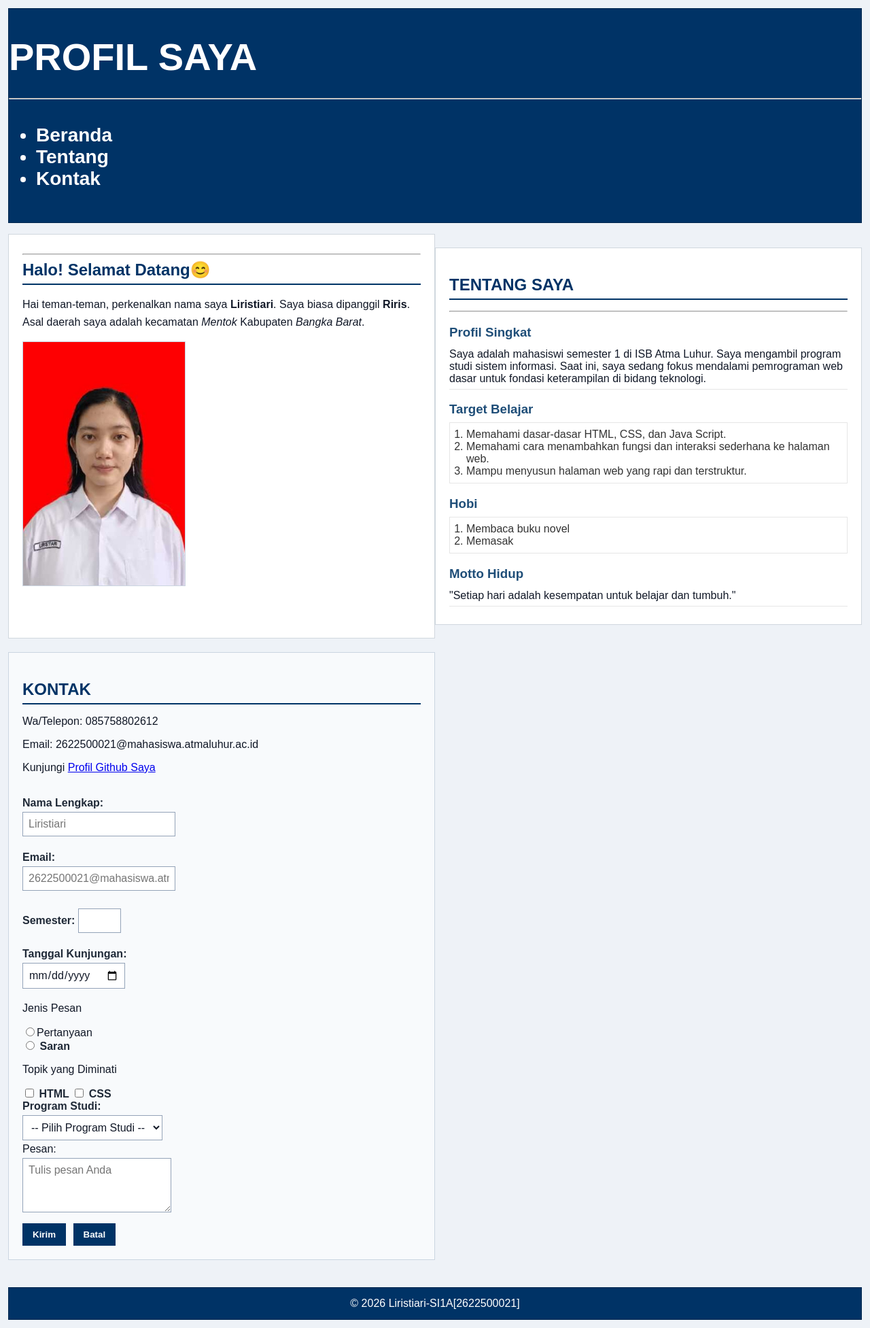
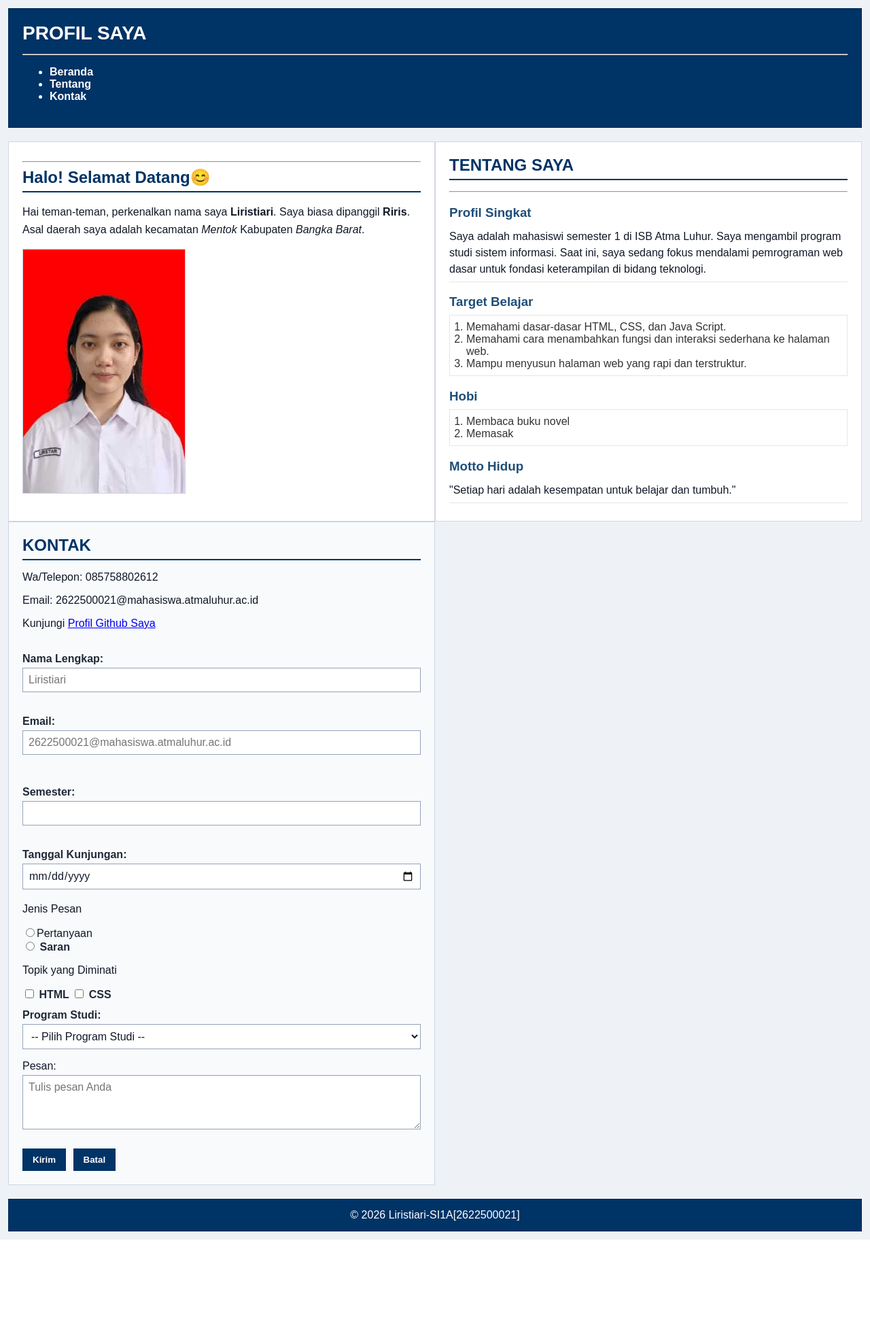
Before and after one commit to 2622500021-art/2622500021-PWD-SI1A-2627G, a PHP site: page /pertemuan-04/index.html in a window 1280 px wide. Shown: the whole page at 68% size. After the commit the page ends 1823 px from the top, so only its background shows below. Run offline with PHP 8.4, Linux system fonts and the light colour scheme.

Commit message:
Modifikasi pertemuan-04/style.css

```diff
--- a/pertemuan-04/style.css
+++ b/pertemuan-04/style.css
@@ -13,14 +13,18 @@ body {
 header {
     background-color: #003366;
     color: #ffffff;
-    padding-bottom: 20px;
+    padding: 20px;
     margin-bottom: 20px;
     border: 1px solid #00264d;
 }
 
-header {
+header h1 {
     margin: 0 0 16px;
     font-size: 28px;
+}
+
+section {
+    width: 100%;
 }
 
 nav u1 {
@@ -71,7 +75,7 @@ section {
 }
 
 #home img{
-    display: block;
+    display: flex;
     width: 240px;
     max-width: 100%;
     height: auto;
@@ -81,7 +85,7 @@ section {
                 background-color: #ffffff;
                 border: 1px solid #d0d7de;
                 padding: 20px;
-                margin: 20px 0;
+                margin: 0;
                 font-family: Arial, sans-serif;
             }
 
@@ -89,6 +93,7 @@ section {
                 color: #003366;
                 border-bottom: 2px solid #003366;
                 padding-bottom: 6px;
+                margin-top: 0;
                 margin-bottom: 16px;
             }
 
@@ -98,8 +103,9 @@ section {
             }
 
             #about p {
-            margin: 6px 0;
-            padding: 6px 0;
+                line-height: 1.5;
+                margin: 6px 0;
+                padding: 6px 0;
                 border-bottom: 1px solid #e6e6e6;
             }
 
@@ -114,7 +120,7 @@ section {
                 background-color: #f8fafc;
                 border: 1px solid #cbd5e1;
                 padding: 20px;
-                margin: 20px 0;
+                margin: 0;
                 font-family: Arial, sans-serif;
             }
 
@@ -122,11 +128,12 @@ section {
                 color: #003366;
                 border-bottom: 2px solid #003366;
                 padding-bottom: 6px;
+                margin-top: 0;
                 margin-bottom: 16px;
             }
 
             .form-group {
-                margin-bottom: 12px 0;
+                margin: 12px 0;
             }
 
             #contact label {
@@ -142,6 +149,8 @@ section {
                 padding: 8px;
                 margin: 4px 0;
                 border: 1px solid #94a3b8;
+                width: 100%;
+                max-width: 100%;
             }
 
             #contact textarea {
```
